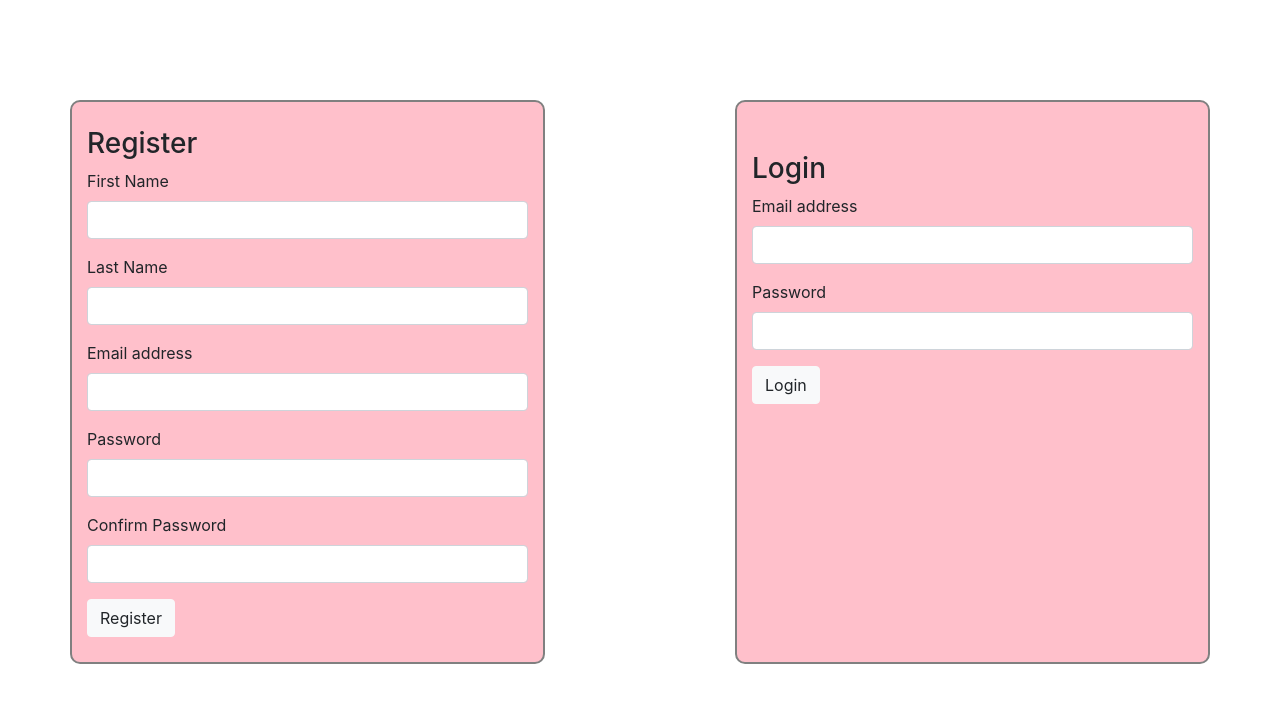
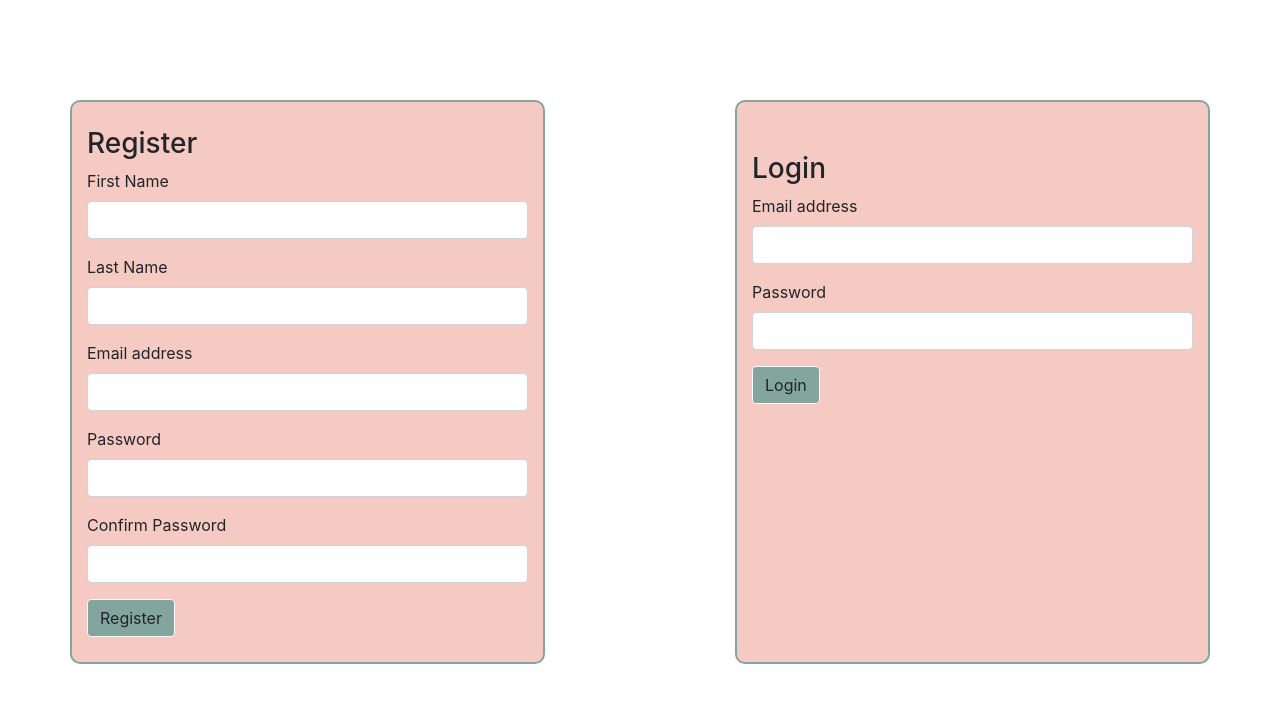
Before and after one commit to ruveyda-la/login_and_reg, a Flask app: page / in a window 1280 px wide. Shown: the top 703 px of the page. Run offline with Flask 2, Linux system fonts and the light colour scheme.

Commit message:
color changes

```diff
--- a/flask_app/templates/index.html
+++ b/flask_app/templates/index.html
@@ -10,7 +10,7 @@
 <body>
     <div class="container">
         <div class="row">
-            <div class="col-md-5" style="background-color:pink; margin-top: 100px; border:solid 2px grey;border-radius: 10px;padding-top: 25px;padding-bottom: 25px;">
+                    <div class="col-md-5" style="background-color:#F5CAC3; margin-top: 100px; border:solid 2px #84A59D ;border-radius: 10px;padding-top: 25px;padding-bottom: 25px;">
                 <h3>Register</h3>
                 {% with messages = get_flashed_messages(category_filter=['reg']) %}
                     {% if messages %}
@@ -40,12 +40,12 @@
                         <label for="Password">Confirm Password</label>
                         <input type="password" class="form-control" name="confirm_password">
                     </div>
-                    <button type="submit" class="btn btn-light">Register</button>
+                    <button type="submit" class="btn btn-light" style="background-color:#84A59D">Register</button>
                   </form>
 
 
             </div>
-            <div class="col-md-5 offset-md-2" style="background-color:pink; margin-top: 100px; border:solid 2px grey;border-radius: 10px;padding-top: 50px;">
+            <div class="col-md-5 offset-md-2" style="background-color:#F5CAC3; margin-top: 100px; border:solid 2px #84A59D;border-radius: 10px;padding-top: 50px;">
                 <h3>Login</h3>
                 {% with messages = get_flashed_messages(category_filter=["log"]) %}
                     {% if messages %}
@@ -64,7 +64,7 @@
                         <label for="Password">Password</label>
                         <input type="password" class="form-control" name="password">
                     </div>
-                    <button type="submit" class="btn btn-light">Login</button>
+                    <button type="submit" class="btn btn-light" style="background-color:#84A59D">Login</button>
                 </form>
 
             </div>
```
